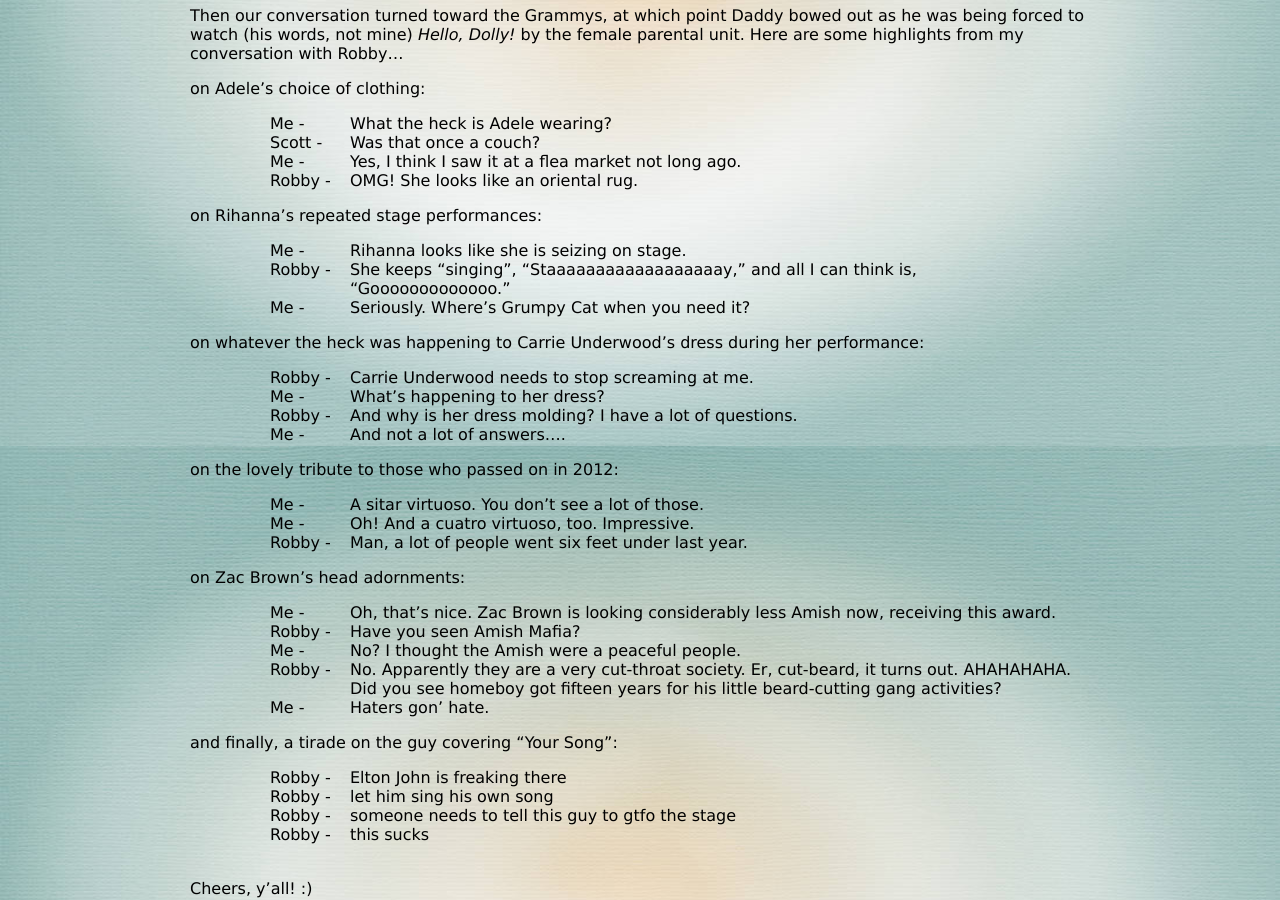
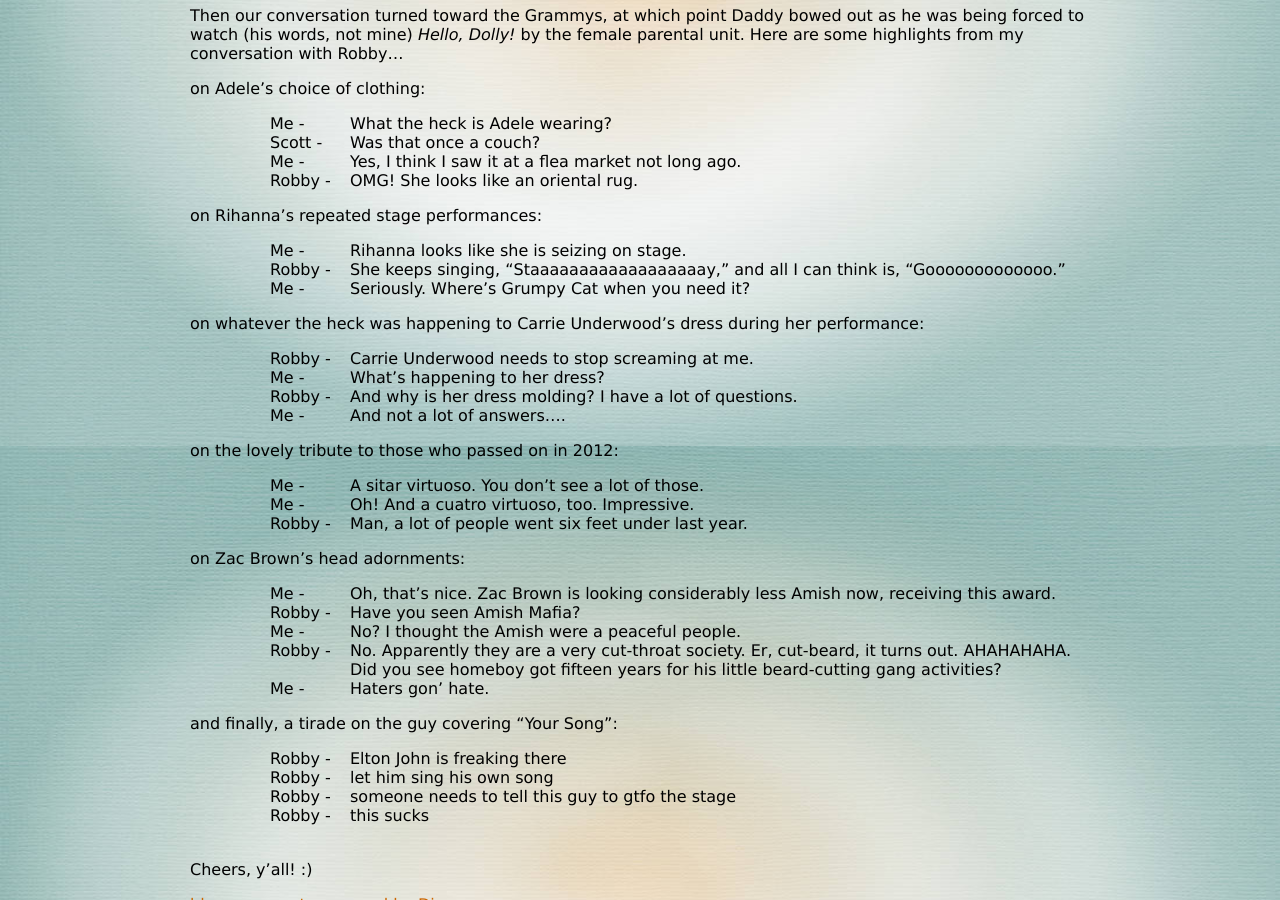
Before and after one commit to kpetersen/kpetersen.github.io, a Jekyll site: the page built from words/_posts/2013-02-10-current-affairs.markdown, in a window 1280 px wide and 900 px high, scrolled down 454 px. Built offline with Jekyll 4.4.1, drawn with Linux system fonts in a browser that asks for light colours; comment, search, counter and statistics services are not loaded.

Commit message:
punctuation issues

```diff
--- a/words/_posts/2013-02-10-current-affairs.markdown
+++ b/words/_posts/2013-02-10-current-affairs.markdown
@@ -44,7 +44,7 @@
 : Rihanna looks like she is seizing on stage.
 
 Robby
-: She keeps "singing", “Staaaaaaaaaaaaaaaaaay,” and all I can think is, “Gooooooooooooo.”
+: She keeps singing, “Staaaaaaaaaaaaaaaaaay,” and all I can think is, “Gooooooooooooo.”
 
 Me
 : Seriously. Where’s Grumpy Cat when you need it?
```
